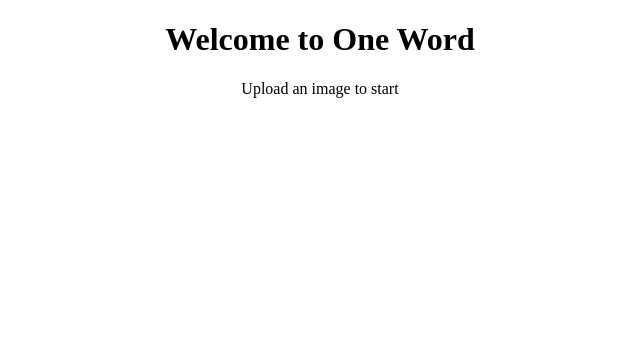
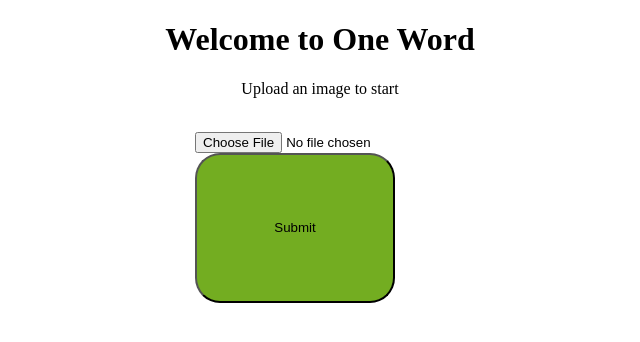
Before and after one commit to 0x2f2f2f2f/RuHacks2021, a website: page public/index.html in a window 1280 px wide. Shown: the whole page, without its empty margins (320-960 px from the left). Drawn offline with nearby package versions, Linux system fonts and the light colour scheme.

```diff
--- a/public/index.html
+++ b/public/index.html
@@ -13,9 +13,9 @@
         <p class = "second secondDisplay">Upload an image to start</p>
         <div id="main">
             <img id="image">
-            <form id="imageForm" class = "form secondDisplay" method="post" enctype="multipart/form-data" action="/upload">
-                <input type="file" class = "third" name="file" id="upload" accept="image/png, image/jpeg"></input>
-                <input type="submit" class = "rcorners third" value="Submit">
+            <form id="imageForm" class = "form" method="post" enctype="multipart/form-data" action="/upload">
+                <input type="file" class = "secondDisplay third" name="file" id="upload" accept="image/png, image/jpeg"></input>
+                <input type="submit" class = "rcorners secondDisplay third" value="Submit">
             </form>
         </div>
     </body>
```
